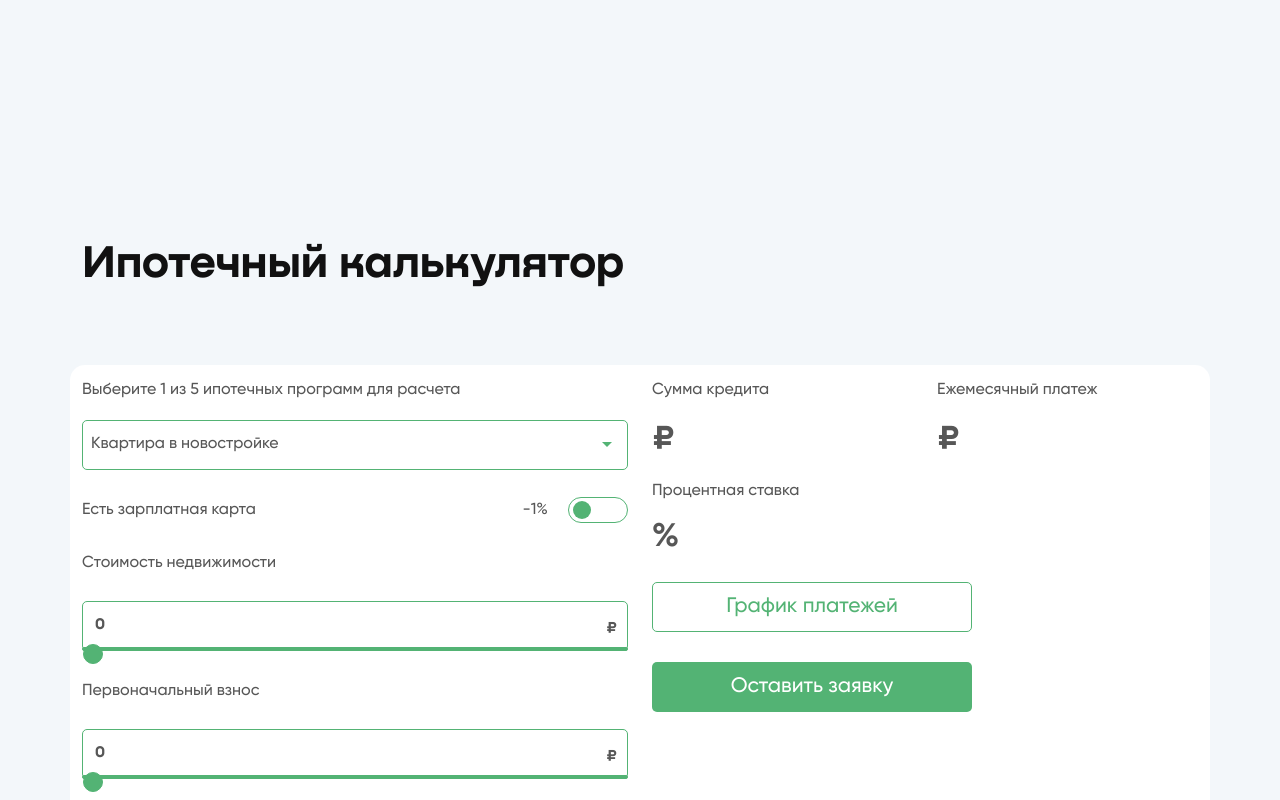
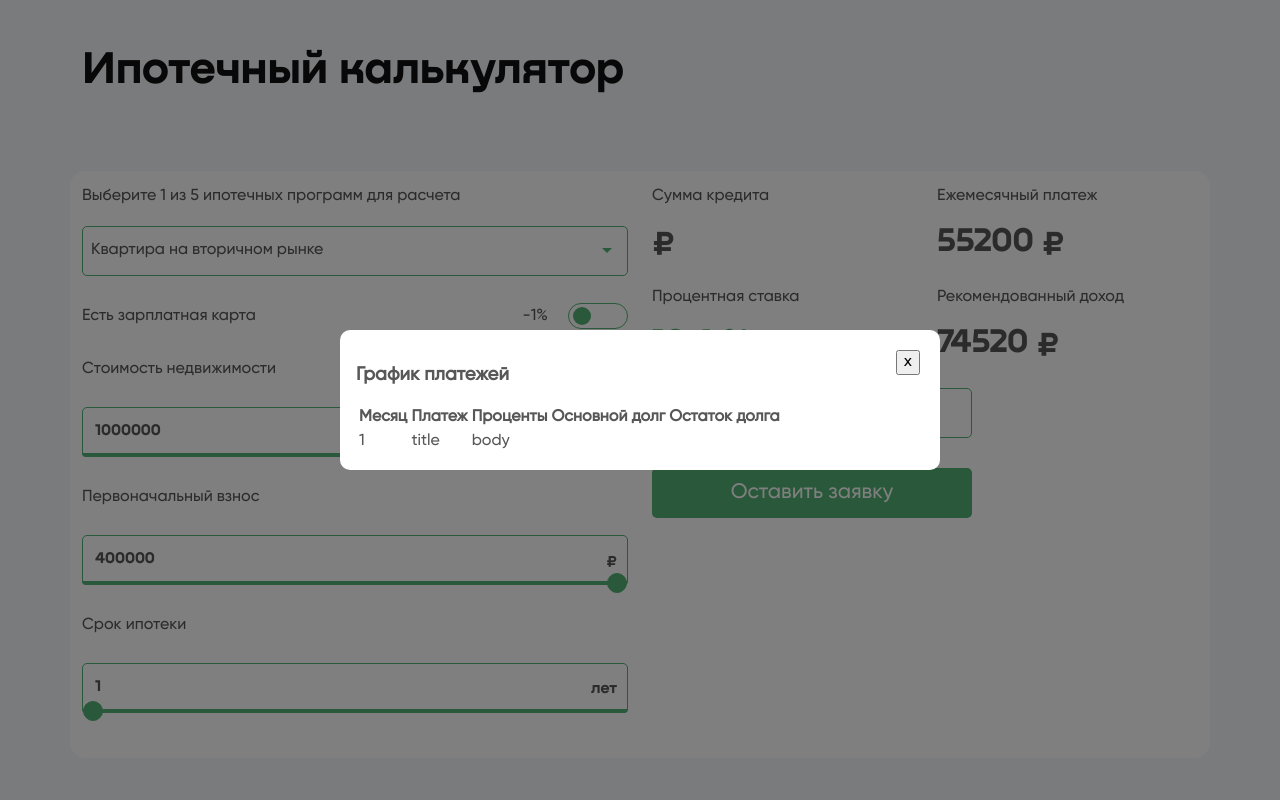
Before and after one commit to maxgrigoriew/mortgage-calculator, a Vue app: page / in a window 1280 px wide. Shown: the top 800 px of the page. Built offline with nearby package versions, Linux system fonts and the light colour scheme.

Commit message:
added modal

```diff
--- a/src/App.vue
+++ b/src/App.vue
@@ -54,7 +54,7 @@
                            <input class="range__inner-input"
                                   type="range"
                                   min="0"
-                                  max="100000"
+                                  max="1000000"
                                   v-model="obj.price"
                            >
                         </div>
@@ -88,16 +88,15 @@
                            <div class="range__inner-top">
                               <input type="text"
                                      class="range__inner-text"
-                                     v-model.trim.number="obj.months"
+                                     v-model.trim.number="obj.years"
                               >
-                              <div class="range__inner-icon">мес.</div>
+                              <div class="range__inner-icon">лет</div>
                            </div>
                            <input class="range__inner-input"
                                   type="range"
                                   min="1"
-                                  max="12"
-                                  v-model="obj.months"
-                                  @input="checkInput"
+                                  max="30"
+                                  v-model="obj.years"
                            >
                         </div>
                      </div>
@@ -111,14 +110,21 @@
                      </div>
                      <div class="info col-lg-6">
                         <span class="info__title">Ежемесячный платеж</span>
-                        <span class="info__price">{{  }} ₽</span>
+                        <span class="info__price">{{ getMonthlyPayment }} ₽</span>
                      </div>
                      <div class="info col-lg-6">
                         <span class="info__title">Процентная ставка</span>
-                        <span class="info__price">{{  }} %</span>
+                        <span class="info__price info__price--greeen">{{ getProcent }} %</span>
                      </div>
+                     <div class="info col-lg-6">
+                        <span class="info__title">Рекомендованный доход</span>
+                        <span class="info__price">{{ recomendetIncome }} ₽</span>
+                     </div>
+
                      <div class="info col-12">
-                        <button class="info__button info__button--light">График платежей</button>
+                        <button class="info__button info__button--light"
+                                @click="openModal"
+                        >График платежей</button>
                      </div>
                      <div class="info col-12">
                         <button class="info__button">Оставить заявку</button>
@@ -127,52 +133,90 @@
                </div>
             </div>
          </div>
-
       </div>
+      <is-modal :visibleModal="visibleModal"
+                @visibleModal="closeModal"
+      />
    </div>
 </template>
 
 <script>
 import isSelect from '@/components/isSelect';
+import isModal from '@/components/isModal';
 
 export default {
    name: 'App',
    components: {
       isSelect,
+      isModal
    },
    data() {
       return {
          obj: {
-            price: 0,
-            initial: 0,
-            months: 1,
+            price: 1000000,
+            initial: 400000,
+            years: 1,
             value: 0,
+            procentCard: 1
          },
          options: [
-            {name: 'Квартира в новостройке', procent: 5.7, value: 1},
             {name: 'Квартира на вторичном рынке', procent: 10.4, value: 2},
+            {name: 'Квартира в новостройке', procent: 9.9, value: 1},
             {name: 'Купить дом', procent: 4.4, value: 3},
+            {name: 'Построить дом', procent: 5.3, value: 4},
+            {name: 'Купить землю или дачный дом', procent: 10.3, value: 5},
+            {name: 'Наличные подо залог жилья', procent: 10.9, value: 6},
          ],
-         optionName: '112',
          checked: false,
-         selected: 'df'
+         selected: '',
+         visibleModal: true
+
       };
    },
    methods: {
       selectChange(value) {
-         console.log('123',value.name);
          this.selected = value
       },
-      checkInput() {
-         if(this.obj.months ===  null || this.obj.months === '') {
-            this.obj.months = 0
-            console.log(this.obj.months);
-         }
+      openModal() {
+         this.visibleModal = true
+      },
+      closeModal() {
+         this.visibleModal = false
       }
    },
    computed: {
-
+      getProcent() {
+         if (this.checked) {
+            return this.selected.procent - this.getSelectedProcent
+         } else {
+            return this.selected.procent
+         }
+      },
+      getProcentMonth() {
+         return this.getProcent / 12
+      },
+      getLounAmount() {
+         return this.obj.price - this.obj.initial
+      },
+      getMonth() {
+         return this.obj.years * 12
+      },
+      getMonthlyPayment() {
+         let monthlyPayment = (this.getLounAmount + (((this.getLounAmount / 100) * this.getProcent) / 12) * this.getMonth) / this.getMonth
+         let monthlyAroundPayment = Math.floor(monthlyPayment)
+         if (monthlyAroundPayment < 0) {
+            return false
+         }
+         return monthlyAroundPayment
+      },
+      getSelectedProcent() {
+         return this.obj.procentCard
+      },
+      recomendetIncome() {
+         return (this.getMonthlyPayment /100 * 35) + this.getMonthlyPayment
+      }
    },
+   watch: {}
 };
 </script>
 
--- a/src/assets/scss/main.scss
+++ b/src/assets/scss/main.scss
@@ -3,15 +3,12 @@
 @import "vars";
 @import "grid";
 @import "global";
-
 *::-webkit-scrollbar {
   width: 8px;
 }
-
 *::-webkit-scrollbar-track {
   background: $green-color;
 }
-
 *::-webkit-scrollbar-thumb {
   background-color: #fff;
   border-radius: 5px;
@@ -31,12 +28,13 @@ body {
   background: rgb(243, 247, 250);
 }
 .wrapper {
-  padding-top: 213px;
+  padding-top: 50px;
   &__inner {
     background: #fff;
     padding: 15px 0;
     border-radius: 15px;
-  }margin-bottom: 8px;
+  }
+  margin-bottom: 8px;
 }
 .title {
   font-family: $Nekst-900;
@@ -110,6 +108,8 @@ body {
   }
   &__inner-input::-webkit-slider-runnable-track {
     border-radius: 5px;
+    border-top-left-radius: 0;
+    border-top-right-radius: 0;
     height: 4px;
     border: 1px solid $green-color;
     background-color: $green-color;
@@ -122,10 +122,12 @@ body {
     height: 20px;
     border-radius: 50%;
     -webkit-appearance: none;
-	margin-top: -4px;
+    margin-top: -9px;
   }
   &__inner-input::-moz-range-track {
-	border-radius: 10px/100%;
+    border-radius: 5px;
+    border-top-left-radius: 0;
+    border-top-right-radius: 0;
     height: 2px;
     border: 1px solid $green-color;
     background-color: $green-color;
@@ -151,6 +153,9 @@ body {
     font-family: $Nekst-900;
     font-size: 34px;
     line-height: 90%;
+  }
+  &__price.info__price--greeen {
+    color: $green-color;
   }
   &__button {
     min-width: 320px;
--- a/src/assets/scss/normalize.scss
+++ b/src/assets/scss/normalize.scss
@@ -41,7 +41,7 @@ main {
 
 h1 {
   font-size: 2em;
-  margin: 0.67em 0;
+  margin: 0;
 }
 
 /* Grouping content
--- /dev/null
+++ b/src/components/isModal.vue
@@ -0,0 +1,74 @@
+<template>
+   <transition name="fade">
+      <div v-show="visibleModal"
+           @click="hideDialog"
+           class="dialog">
+         <div @click.stop class="dialog__inner">
+            <div class="dialog__top">
+               <h3 class="dialog__title">График платежей</h3>
+               <button class="dialog__btn">x</button>
+            </div>
+            <div class="dialog__content">
+            <is-table-header/>
+            </div>
+            <slot></slot>
+         </div>
+      </div>
+   </transition>
+</template>
+
+<script>
+import IsTableHeader from "@/components/isTableHeader";
+export default {
+   name: "isModal",
+   components: {IsTableHeader},
+   props: {
+      visibleModal: {
+         type: Boolean,
+         default: false
+      }
+   },
+   methods: {
+      hideDialog() {
+         this.$emit('visibleModal', false)
+      }
+   }
+}
+</script>
+
+<style lang="scss" scoped>
+.dialog {
+   position: fixed;
+   left: 0;
+   top: 0;
+   right: 0;
+   bottom: 0;
+   background: rgba(0, 0, 0, 0.5);
+   display: flex;
+   justify-content: center;
+   align-items: center;
+   z-index: 100;
+   &__inner {
+      max-width: 600px;
+      width: 100%;
+      padding: 1rem;
+      background: #fff;
+      border-radius: 10px;
+      position: relative;
+   }
+   &__btn {
+      position: absolute;
+      right: 20px;
+      top: 20px;
+   }
+}
+.fade-enter-active,
+.fade-leave-active {
+   transition: opacity 0.5s ease;
+}
+
+.fade-enter-from,
+.fade-leave-to {
+   opacity: 0;
+}
+</style>
--- a/src/components/isSelect.vue
+++ b/src/components/isSelect.vue
@@ -114,7 +114,7 @@ export default {
    right: 0;
    z-index: 10;
    min-height: 100px;
-   max-height: 100px;
+   max-height: 250px;
    overflow-y: scroll;
 }
 .item {
--- /dev/null
+++ b/src/components/isTableHeader.vue
@@ -0,0 +1,45 @@
+<template>
+   <table v-if="true"
+          class="w-100">
+      <tr class="table-warning card-title mt-4">
+         <th>Месяц</th>
+         <th>Платеж</th>
+         <th>Проценты</th>
+         <th>Основной долг</th>
+         <th>Остаток долга</th>
+      </tr>
+      <is-table-item v-for="post in posts"
+                       :key="post.id"
+                       :post="post"/>
+   </table>
+   <div v-else> Таблица пуста
+   </div>
+</template>
+
+<script>
+import isTableItem from "@/components/isTableItem";
+
+export default {
+   name: "isTableHeader",
+   data() {
+      return {
+         posts: [
+            {
+               id: 1,
+               title: 'title',
+               body: 'body'
+            }
+         ]
+      }
+   },
+   components: {
+      isTableItem
+   },
+}
+</script>
+
+<style scoped>
+.text-right {
+   text-align: right;
+}
+</style>
--- /dev/null
+++ b/src/components/isTableItem.vue
@@ -0,0 +1,32 @@
+<template>
+   <tr
+       class="p-2">
+      <td class="table-striped">
+         {{ post.id }}
+      </td>
+      <td class="table-striped">
+         {{ post.title }}
+      </td>
+      <td class="table-secondary">
+         {{ post.body }}
+      </td>
+      <td class="table-secondary text-right">
+      </td>
+   </tr>
+
+</template>
+
+<script>
+
+export default {
+   name: "isTableItem",
+   components: {},
+   props: ['post'],
+}
+</script>
+
+<style scoped>
+.text-right {
+   text-align: right;
+}
+</style>
```
Lines whose indentation alone changed are shown as unchanged.
